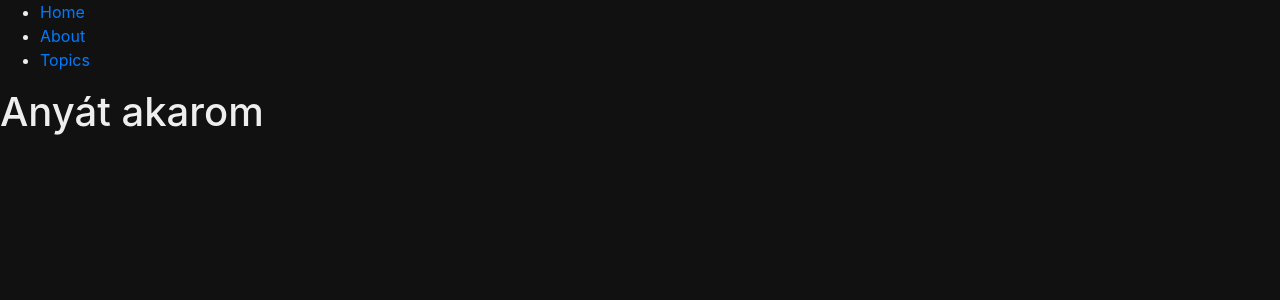
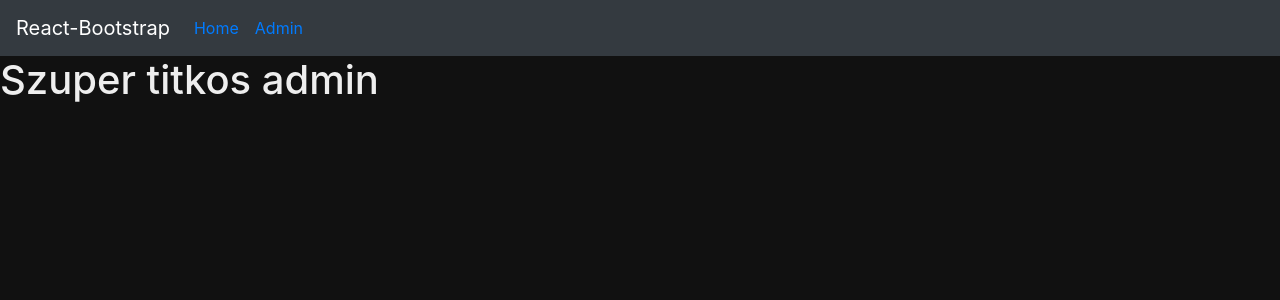
Before and after one commit to Whichhunter404/Time-to-watch-something, a React (Create React App) app: page /admin in a window 1280 px wide. Shown: the top 300 px of the page. Built offline with nearby package versions, Linux system fonts and the light colour scheme; no server answers.

Commit message:
alert and black bootstrap

```diff
--- a/src/App.js
+++ b/src/App.js
@@ -1,9 +1,10 @@
 import React, {Component} from 'react';
 import 'bootstrap/dist/css/bootstrap.min.css';
 import './App.css';
-import Mongodb from "./Mongodb";
+import MyNavbar from './components/navbar/Navbar';
 import axios from "axios";
 import Home from './Pages/Home';
+import Admin from './Pages/Admin';
 import {
     BrowserRouter as Router,
     Switch,
@@ -26,7 +27,8 @@ class App extends Component{
         idToDelete: null,
         idToUpdate: null,
         objectToUpdate: null,
-        error_alert: false
+        error_alert: false,
+        success_alert : false
     };
     Server_Url = 'http://localhost:3001';
 
@@ -52,6 +54,9 @@ class App extends Component{
     closeTheErrorMessage = () =>{
         this.setState({error_alert:false});
     };
+    closeTheSuccessMessage = () =>{
+        this.setState({success_alert:false});
+    };
     getDataFromDb = () => {
         fetch(this.Server_Url+'/api/getData')
             .then((data) => data.json())
@@ -72,10 +77,19 @@ class App extends Component{
                 description: this.state.description,
                 first_episode_url: this.state.first_episode_url
             });
+            this.resetInputStates();
+            this.setState({success_alert: true})
         }
         else{
             this.setState({error_alert: true});
         }
+    };
+    resetInputStates = () =>{
+        this.setState({title: ''});
+        this.setState({sub_title: ''});
+        this.setState({img_path: ''});
+        this.setState({description: ''});
+        this.setState({first_episode_url: ''});
     };
     deleteFromDB = (idTodelete) => {
         parseInt(idTodelete);
@@ -119,29 +133,38 @@ class App extends Component{
       this.setState({img_path: event.target.value});
     };
     first_episode_Change = (event) =>{
-      this.setState({first_episode: event.target.value});
+      this.setState({first_episode_url: event.target.value});
     };
     render(){
         const data = this.state.data;
+        const state = this.state;
         const error_alert = this.state.error_alert;
+        const success_alert = this.state.success_alart;
         return (
             <Router>
+                <MyNavbar></MyNavbar>
                 <div>
-                    <ul>
-                        <li>
-                            <Link to="/">Home</Link>
-                        </li>
-                        <li>
-                            <Link to="/about">About</Link>
-                        </li>
-                        <li>
-                            <Link to="/topics">Topics</Link>
-                        </li>
-                    </ul>
 
                     <Switch>
                         <Route path="/" exact>
-                            <Home closeTheErrorMessage={this.closeTheErrorMessage} HasErrorMessage={error_alert} putDataToDB={this.putDataToDB} titleChange={this.titleChange} sub_titleChange={this.sub_titleChange} descriptionChange={this.description_Change} img_pathChange={this.img_path_Change} first_episodeChange={this.first_episode_Change} data={data} deleteFromDB={this.deleteFromDB}/>
+                            <Home
+                                closeTheErrorMessage={this.closeTheErrorMessage}
+                                error_alert={error_alert}
+                                closeTheSuccessMessage={this.closeTheSuccessMessage}
+                                success_alert={success_alert}
+                                putDataToDB={this.putDataToDB}
+                                titleChange={this.titleChange}
+                                sub_titleChange={this.sub_titleChange}
+                                descriptionChange={this.description_Change}
+                                img_pathChange={this.img_path_Change}
+                                first_episodeChange={this.first_episode_Change}
+                                data={data}
+                                deleteFromDB={this.deleteFromDB}
+                                state={state}
+                            />
+                        </Route>
+                        <Route path="/admin" exact>
+                            <Admin></Admin>
                         </Route>
                         <Route path="/">
                             <h1>Anyát akarom</h1>
--- a/src/Pages/Admin.js
+++ b/src/Pages/Admin.js
@@ -0,0 +1,10 @@
+import React from 'react';
+
+const Admin = () =>{
+    return(
+        <h1>
+            Szuper titkos admin
+        </h1>
+    )
+};
+export default Admin;
--- a/src/Pages/Home.js
+++ b/src/Pages/Home.js
@@ -5,19 +5,40 @@ import Header from '../components/header/Header';
 import AddMovieFrom from "../components/form/AddMovieForm";
 import AlertMessages from "../components/alert_messages/AlertMessages";
 
-const Home = ({closeTheErrorMessage,error_alert,putDataToDB,titleChange,sub_titleChange,description_Change,img_pathChange,first_episodeChange,data,deleteFromDB}) =>{
+const Home = ({
+                  closeTheErrorMessage,
+                  error_alert,
+                  closeTheSuccessMessage,
+                  success_alert,
+                  putDataToDB,
+                  titleChange,
+                  sub_titleChange,
+                  descriptionChange,
+                  img_pathChange,
+                  first_episodeChange,
+                  data,
+                  state,
+                  deleteFromDB}) =>{
     return (
         <div className="App">
             <Container>
                 <Row>
                     <Col>
-                        <AlertMessages closeTheErrorMessage={closeTheErrorMessage} HasErrorMessage={error_alert}/>
+                        <AlertMessages closeTheErrorMessage={closeTheErrorMessage} HasErrorMessage={error_alert} closeTheSuccessMessage={closeTheSuccessMessage} HasTheSuccessMessage={success_alert}/>
                         <Header/>
                     </Col>
                 </Row>
                 <Row>
                     <Col>
-                        <AddMovieFrom putdatafunc={putDataToDB} titleChange={titleChange} sub_titleChange={sub_titleChange} descriptionChange={description_Change} img_pathChange={img_pathChange} first_episodeChange={first_episodeChange} />
+                        <AddMovieFrom
+                            putdatafunc={putDataToDB}
+                            titleChange={titleChange}
+                            sub_titleChange={sub_titleChange}
+                            descriptionChange={descriptionChange}
+                            img_pathChange={img_pathChange}
+                            first_episodeChange={first_episodeChange}
+                            state={state}
+                        />
                     </Col>
                 </Row>
                 <Row>
--- a/src/components/alert_messages/AlertMessages.js
+++ b/src/components/alert_messages/AlertMessages.js
@@ -1,7 +1,7 @@
 import React from 'react';
 import {Alert} from "react-bootstrap";
 
-const AlertMessages = ({closeTheErrorMessage,HasErrorMessage}) =>{
+const AlertMessages = ({closeTheErrorMessage,HasErrorMessage,closeTheSuccessMessage,HasTheSuccessMessage}) =>{
     if(HasErrorMessage) {
         return (
             <Alert variant="danger" onClose={closeTheErrorMessage} dismissible>
@@ -12,6 +12,16 @@ const AlertMessages = ({closeTheErrorMessage,HasErrorMessage}) =>{
             </Alert>
         )
     }
+    else if(HasTheSuccessMessage){
+        return(
+        <Alert variant="success" onClose={closeTheSuccessMessage} dismissible>
+            <Alert.Heading>Sikeres felvétel!</Alert.Heading>
+            <p>
+                Adat feltöltve az adatbázisba
+            </p>
+        </Alert>
+        )
+    }
     else{
         return(<div></div>);
     }
--- a/src/components/form/AddMovieForm.js
+++ b/src/components/form/AddMovieForm.js
@@ -1,7 +1,7 @@
 import React from 'react';
 import {Button, FormControl, InputGroup} from "react-bootstrap";
 
-const AddMovieFrom = ({putdatafunc,titleChange,sub_titleChange,descriptionChange,img_pathChange,first_episodeChange}) =>{
+const AddMovieFrom = ({putdatafunc,titleChange,sub_titleChange,descriptionChange,img_pathChange,first_episodeChange,state}) =>{
         return (
             <div>
                 <InputGroup className="mb-3">
@@ -12,6 +12,7 @@ const AddMovieFrom = ({putdatafunc,titleChange,sub_titleChange,descriptionChange
                         aria-label="Default"
                         aria-describedby="inputGroup-sizing-default"
                         onChange={titleChange}
+                        value={state.title}
                         placeholder="Alice Csodaországban..."
                     />
                 </InputGroup>
@@ -23,6 +24,7 @@ const AddMovieFrom = ({putdatafunc,titleChange,sub_titleChange,descriptionChange
                         aria-label="Default"
                         aria-describedby="inputGroup-sizing-default-2"
                         onChange={sub_titleChange}
+                        value={state.sub_title}
                         placeholder="Alcím a Jack a bölcs sárkány sose..."
                     />
                 </InputGroup>
@@ -34,6 +36,7 @@ const AddMovieFrom = ({putdatafunc,titleChange,sub_titleChange,descriptionChange
                         as="textarea"
                         aria-label="With textarea"
                         onChange={descriptionChange}
+                        value={state.description}
                         placeholder="A film leírása..."
                     />
                 </InputGroup>
@@ -46,6 +49,7 @@ const AddMovieFrom = ({putdatafunc,titleChange,sub_titleChange,descriptionChange
                         aria-label="Default"
                         aria-describedby="inputGroup-sizing-default-3"
                         onChange={img_pathChange}
+                        value={state.img_path}
                         placeholder="Egy kép url..."
                     />
                 </InputGroup>
@@ -57,6 +61,7 @@ const AddMovieFrom = ({putdatafunc,titleChange,sub_titleChange,descriptionChange
                         aria-label="Default"
                         aria-describedby="inputGroup-sizing-default-4"
                         onChange={first_episodeChange}
+                        value={state.first_episode_url}
                         placeholder="Az első rész url..."
                     />
                 </InputGroup>
--- /dev/null
+++ b/src/components/navbar/Navbar.js
@@ -0,0 +1,19 @@
+import React from 'react';
+import {Navbar,Nav} from "react-bootstrap";
+import {Link} from "react-router-dom";
+
+const MyNavbar = () =>{
+    return(
+        <Navbar collapseOnSelect expand="lg" bg="dark" variant="dark">
+            <Navbar.Brand href="#home">React-Bootstrap</Navbar.Brand>
+            <Navbar.Toggle aria-controls="responsive-navbar-nav" />
+            <Navbar.Collapse id="responsive-navbar-nav">
+                <Nav className="mr-auto">
+                    <Nav.Link><Link to="/">Home</Link></Nav.Link>
+                    <Nav.Link><Link to="/admin">Admin</Link></Nav.Link>
+                </Nav>
+            </Navbar.Collapse>
+        </Navbar>
+    )
+};
+export default MyNavbar;
```
